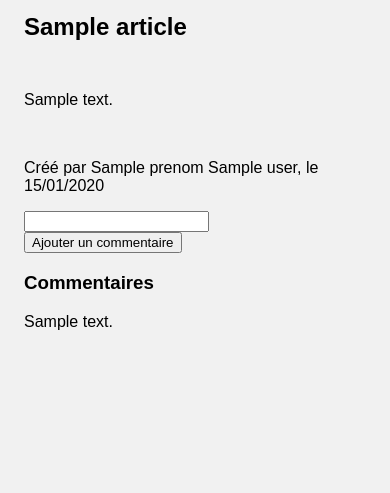
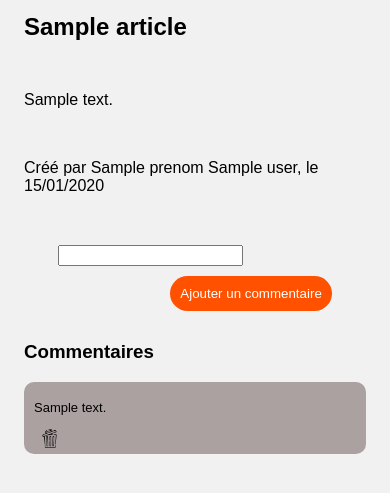
Before and after one commit to NicolasBELLANGER/DigitalDocV4, a Symfony app: template templates/article/show.html.twig in a window 390 px wide. Shown: the part 59-552 px from the top of the page. Run offline with Twig, Linux system fonts and the light colour scheme; the template is opened without the code that fills it: most values are stand-ins (such as "Sample title", 1, 10 or a date in 2020); form fields are guessed from the names that the template uses; some libraries are stand-ins or nearby versions.

Commit message:
delete comment

```diff
--- a/public/css/styles.css
+++ b/public/css/styles.css
@@ -309,6 +309,39 @@ background-color: #2e2e2e;
   color: white;
 }
 /*------------------------------------------------*/
+/*------------------Commentaire-------------------*/
+#formulaire_creation_commentaire_texte{
+  border-radius: 4px;
+  width: 100%;
+  height: 100px;
+  text-decoration: none;
+}
+.comment-form{
+  width: 80%;
+  margin: 50px auto;
+}
+.comment-form button{
+  float: right;
+    border: none;
+    border-radius: 20px;
+    background-color: #FF5100;
+    padding: 10px;
+    margin-top: 10px;
+    color: white;
+}
+.comment-form label{
+  display: none;
+}
+.commentaire-section{
+  margin-top: 75px;
+}
+.comment{
+  background-color: #aca1a1;
+  padding: 5px 10PX;
+  border-radius: 10px;
+  font-size: 13px;
+  margin-bottom: 20px;
+}
 /*------------------Responsive--------------------*/
 @media (max-width: 768px) {
   h1{
--- a/src/Form/FormulaireCreationCommentaireType.php
+++ b/src/Form/FormulaireCreationCommentaireType.php
@@ -4,6 +4,7 @@ namespace App\Form;
 
 use App\Entity\Commentaire;
 use Symfony\Component\Form\AbstractType;
+use Symfony\Component\Form\Extension\Core\Type\TextareaType;
 use Symfony\Component\Form\FormBuilderInterface;
 use Symfony\Component\OptionsResolver\OptionsResolver;
 
@@ -12,7 +13,9 @@ class FormulaireCreationCommentaireType extends AbstractType
     public function buildForm(FormBuilderInterface $builder, array $options): void
     {
         $builder
-            ->add('texte')
+            ->add('texte', TextareaType::class, [
+                'attr' => ['placeholder' => 'Écrivez votre commentaire ici...']
+            ])
         ;
     }
 
--- a/templates/article/show.html.twig
+++ b/templates/article/show.html.twig
@@ -18,6 +18,11 @@
         {% for commentaire in articles.commentaires %}
             <div class="comment">
                 <p>{{ commentaire.texte}}</p>
+                <a class="btn-tab" href="{{ path('commentaire_delete', { 'id': commentaire.id }) }}">
+                    <button id="btn-tab" class="btn-tab" href="{{ path('commentaire_delete', { 'id': commentaire.id }) }}">
+                        <img class="img-navbar" src="{{ asset('img/poubelle.png') }}">
+                    </button>
+                </a>
             </div>
         {% else %}
             <p>Aucun commentaire pour cet Article</p>
```
Also changed, not shown: src/Controller/ArticleController.php (+16 -0 lines), src/Controller/CommentaireController.php (+15 -5 lines), templates/security/login.html.twig (+12 -24 lines).
